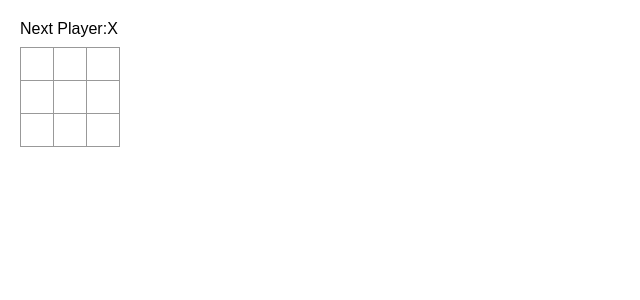
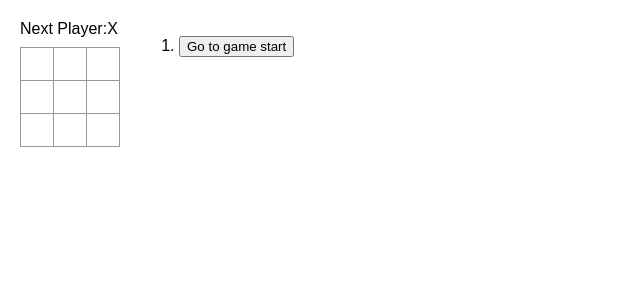
Before and after one commit to ryamay/react_tutorial, a React (Create React App) app: page / in a window 1280 px wide. Shown: the top 300 px of the page, without its empty margins (0-640 px from the left). Built offline with nearby package versions, Linux system fonts and the light colour scheme.

Commit message:
feat(app): 操作履歴ボタンを表示

```diff
--- a/src/App.js
+++ b/src/App.js
@@ -82,13 +82,31 @@
     setXIsNext(!xIsNext);
   }
 
+  function jumpTo(nextMove) {
+    // TODO
+  }
+
+  const moves = history.map((squares, move) => {
+    let description;
+    if (move > 0) {
+      description = 'Go to move #' + move;
+    } else {
+      description = 'Go to game start';
+    }
+    return (
+      <li>
+        <button onClick={() => jumpTo(move)}>{description}</button>
+      </li>
+    );
+  });
+
   return (
     <div className='game'>
       <div className='game-board'>
         <Board xIsNext={xIsNext} squares={currentSquares} onPlay={handlePlay} />
       </div>
       <div className='game-info'>
-        <ol>{/* TODO */}</ol>
+        <ol>{moves}</ol>
       </div>
     </div>
   );
```
